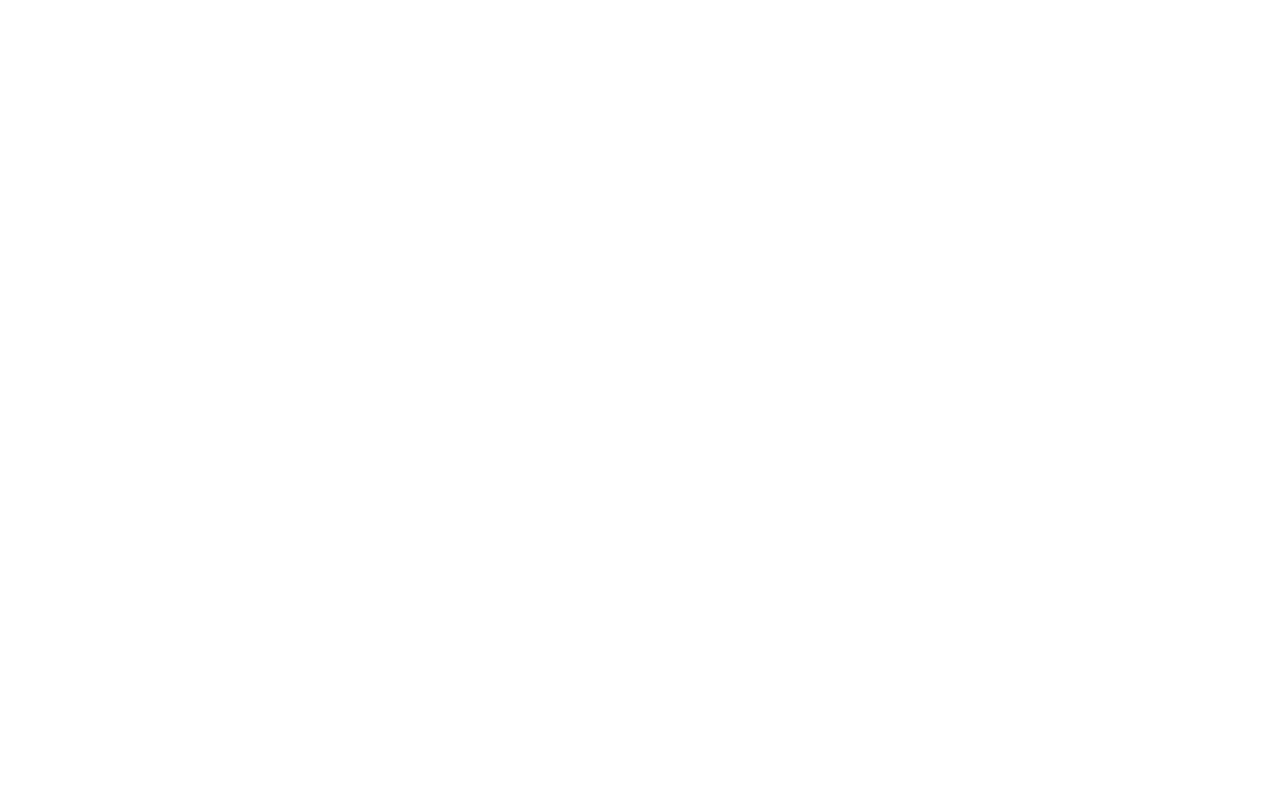
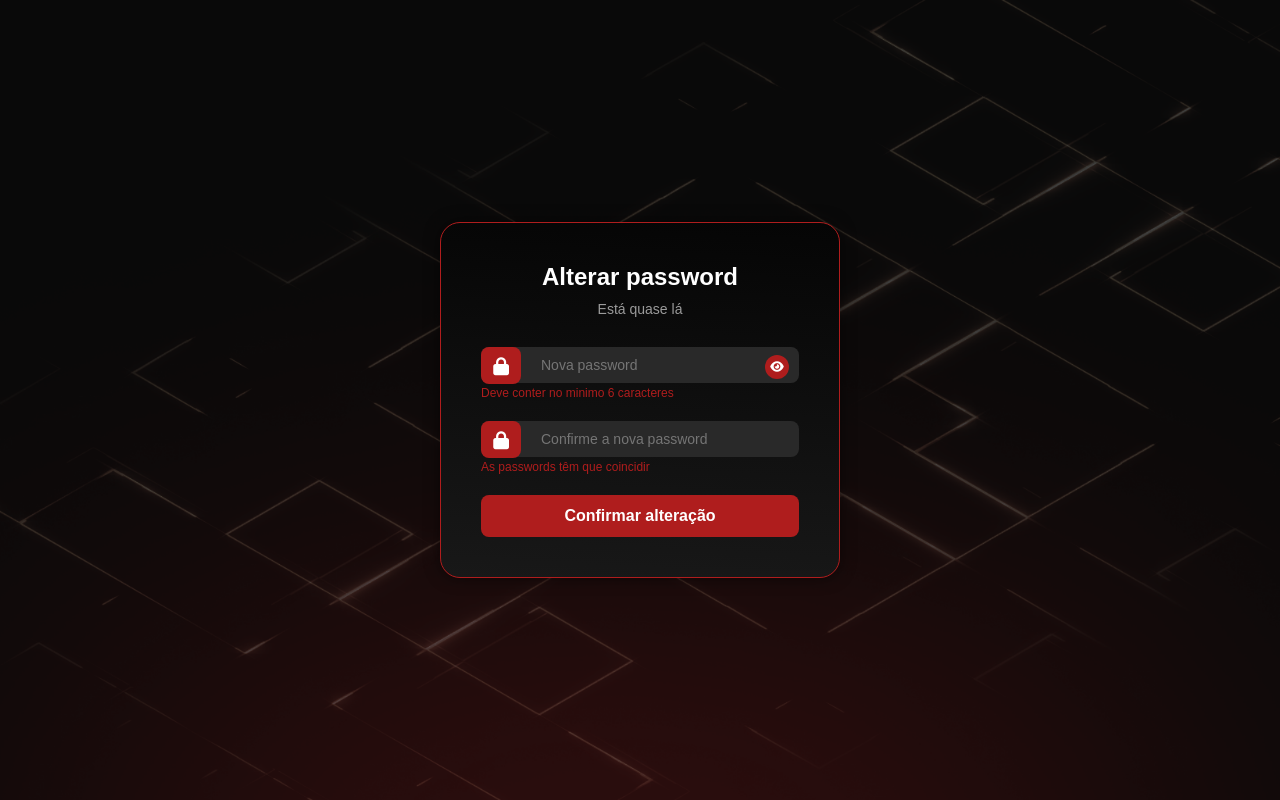
Before and after one commit to wikogeox/PAP, a PHP site: page /alterarPW.html in a window 1280 px wide. Before the commit the page is empty. Run offline with PHP 8.4, Linux system fonts and the light colour scheme.

Commit message:
AlterarPW e mudanças no login

```diff
--- a/alterarPW.html
+++ b/alterarPW.html
@@ -0,0 +1,30 @@
+<!DOCTYPE html>
+<html lang="pt">
+<head>
+    <meta charset="UTF-8">
+    <meta name="viewport" content="width=device-width, initial-scale=1.0">
+    <title>Alterar Password</title>
+    <link rel="stylesheet" href="css/alterarPW.css">
+    <link rel="stylesheet" href="https://cdnjs.cloudflare.com/ajax/libs/font-awesome/6.0.0-beta3/css/all.min.css">
+</head>
+<body>
+    <div class="rectangle">
+        <div class="title">Alterar password</div>
+        <div class="subtitle">Está quase lá</div>
+        <form class="form">
+            <div class="input-group">
+                <div class="input-icon"><i class="fas fa-lock"></i></div>
+                <input type="password" class="input-field" placeholder="Nova password">
+                <div class="eye-icon"><i class="fas fa-eye"></i></div>
+                <span class="error-message">Deve conter no minimo 6 caracteres</span>
+            </div>
+            <div class="input-group">
+                <div class="input-icon"><i class="fas fa-lock"></i></div>
+                <input type="password" class="input-field" placeholder="Confirme a nova password">
+                <span class="error-message">As passwords têm que coincidir</span>
+            </div>
+            <button type="submit" class="confirm-button">Confirmar alteração</button>
+        </form>
+    </div>
+</body>
+</html>
--- a/css/alterarPW.css
+++ b/css/alterarPW.css
@@ -0,0 +1,114 @@
+* {
+    margin: 0;
+    padding: 0;
+    box-sizing: border-box;
+}
+
+body {
+    display: flex;
+    align-items: center;
+    justify-content: center;
+    font-family: 'Sora', sans-serif;
+    background: #0C0C0C url('../imagens/fundo.png') no-repeat center center;
+    background-size: cover;
+    color: white;
+    height: 100vh;
+    width: 100vw;
+}
+
+.rectangle {
+    width: 400px;
+    padding: 40px;
+    background: linear-gradient(183deg, #050505 0%, #181818 100%);
+    border-radius: 20px;
+    border: 1px solid #AF1D1D;
+    display: flex;
+    flex-direction: column;
+    align-items: center;
+    box-shadow: 0px 0px 15px rgba(0, 0, 0, 0.5);
+}
+
+.title {
+    font-size: 24px;
+    font-weight: 700;
+    margin-bottom: 10px;
+    color: white;
+}
+
+.subtitle {
+    color: #9B9B9B;
+    font-size: 14px;
+    margin-bottom: 30px;
+    text-align: center;
+}
+
+.form {
+    display: flex;
+    flex-direction: column;
+    width: 100%;
+    gap: 20px;
+}
+
+.input-group {
+    position: relative;
+    width: 100%;
+}
+
+.input-icon {
+    width: 40px;
+    height: 37px;
+    background: #AF1D1D;
+    border-radius: 8px;
+    position: absolute;
+    display: flex;
+    align-items: center;
+    justify-content: center;
+    color: white;
+    font-size: 18px;
+}
+
+.input-field {
+    width: 100%;
+    padding: 10px 10px 10px 60px;
+    background: #292929;
+    color: #9B9B9B;
+    border-radius: 8px;
+    border: none;
+    font-size: 14px;
+    font-family: 'Sora', sans-serif;
+}
+
+.eye-icon {
+    position: absolute;
+    right: 10px;
+    top: 8px;
+    width: 24px;
+    height: 24px;
+    background: #AF1D1D;
+    border-radius: 50%;
+    display: flex;
+    align-items: center;
+    justify-content: center;
+    color: white;
+    font-size: 12px;
+    cursor: pointer;
+}
+
+.error-message {
+    font-size: 12px;
+    color: #AF1D1D;
+    margin-top: 5px;
+}
+
+.confirm-button {
+    width: 100%;
+    padding: 12px;
+    background: #AF1D1D;
+    border-radius: 8px;
+    text-align: center;
+    cursor: pointer;
+    font-size: 16px;
+    font-weight: 600;
+    color: white;
+    border: none;
+}
```
Also changed, not shown: css/login.css (+46 -12 lines), login.html (+4 -5 lines).
